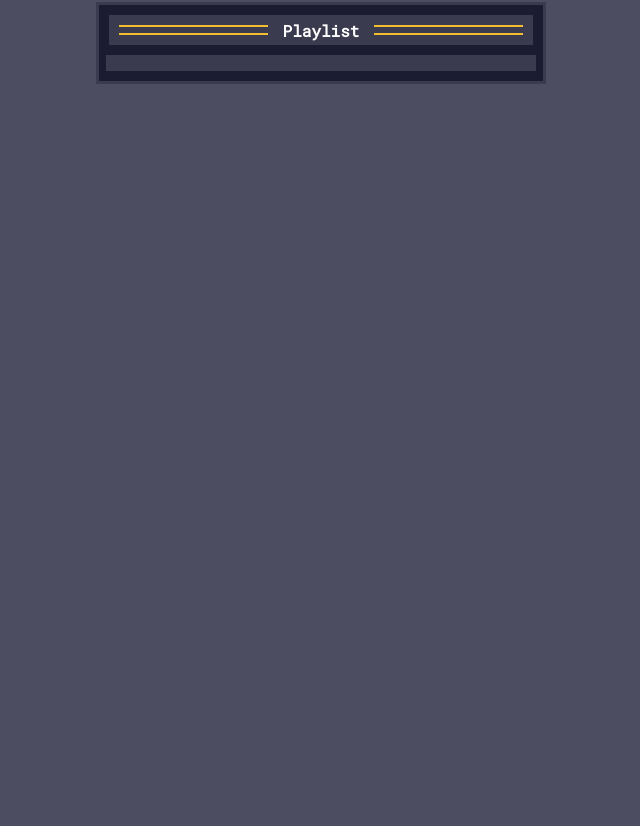
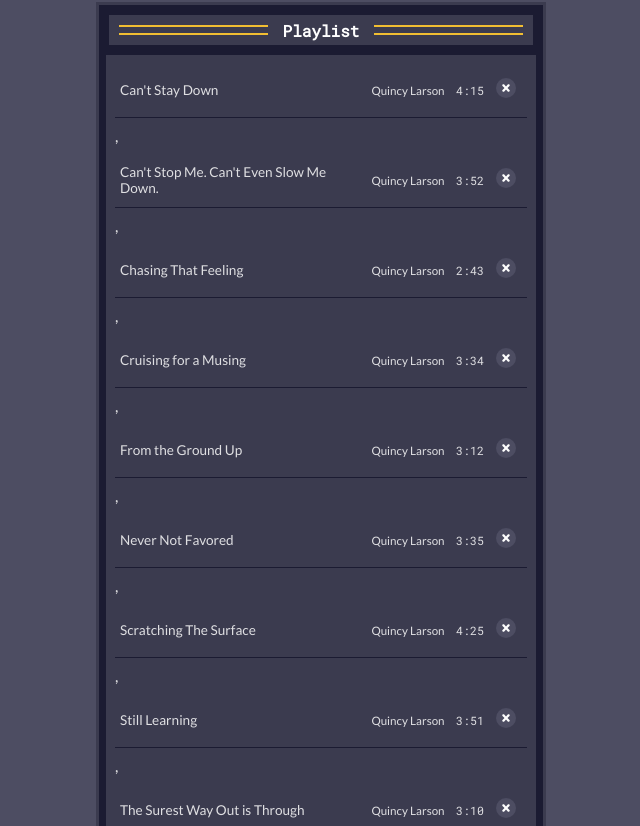
Before and after one commit to something-natural/fcc_music_player, a plain HTML site: page index.html in a window 1280 px wide. Shown: the part 273-1099 px from the top of the page, without its empty margins (319-959 px from the left). Before the commit the page ends 800 px from the top, so only its background shows below. Drawn offline with Linux system fonts and the light colour scheme.

Commit message:
feat: function rendersongs first try

```diff
--- a/script.js
+++ b/script.js
@@ -123,20 +123,33 @@ class = playlist-song-delete
 aria-current = "true" or "false"
 id = player-song-title
 id = player-song-artist
-
-
 */
-function getPlayList(){
-    const html = `
-    <button class = playlist-song-delete></button>
-    `
+function renderPlayList(array){
+    const html = array.map((song) => {
+        return `
+        <li id="song-${song.id}" class="playlist-song">
+            <button class="playlist-song-info">
+                <span class="playlist-song-title">${song.title}</span>
+                <span class="playlist-song-artist">${song.artist}</span>
+                <span class="playlist-song-duration">${song.duration}</span>
+            </button>
+            <button>
+                <svg width="20" height="20" viewBox="0 0 16 16" fill="none" xmlns="http://www.w3.org/2000/svg">
+                    <circle cx="8" cy="8" r="8" fill="#4d4d62"/>
+                    <path fill-rule="evenodd" clip-rule="evenodd" d="M5.32587 5.18571C5.7107 4.90301 6.28333 4.94814 6.60485 5.28651L8 6.75478L9.39515 5.28651C9.71667 4.94814 10.2893 4.90301 10.6741 5.18571C11.059 5.4684 11.1103 5.97188 10.7888 6.31026L9.1832 7.99999L10.7888 9.68974C11.1103 10.0281 11.059 10.5316 10.6741 10.8143C10.2893 11.097 9.71667 11.0519 9.39515 10.7135L8 9.24521L6.60485 10.7135C6.28333 11.0519 5.7107 11.097 5.32587 10.8143C4.94102 10.5316 4.88969 10.0281 5.21121 9.68974L6.8168 7.99999L5.21122 6.31026C4.8897 5.97188 4.94102 5.4684 5.32587 5.18571Z" fill="white"/>
+                </svg>
+            </button>
+        </li>
+    `;
+    })
+    console.log(html[0]);
     playList.innerHTML = html;
 }
 
 
 //function to sort songs
 function sortSongs(array){
-    array.sort( (a,b) => {
+    userData?.songs.sort( (a,b) => {
         if (a.title < b.title){
             return -1;
         }
@@ -144,8 +157,8 @@ function sortSongs(array){
             return 1;
         }
         return 0;
-    }
-    )
+    })
+    return userData?.songs;
 }
 
-sortSongs(userData.songs);
+renderPlayList(sortSongs());
```
Also changed, not shown: index.html (line endings or trailing spaces).
